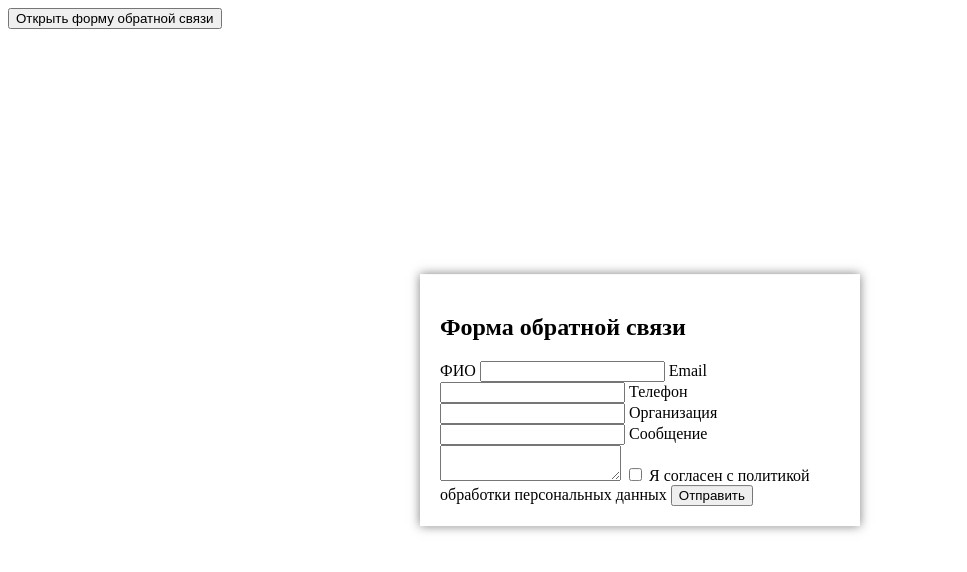
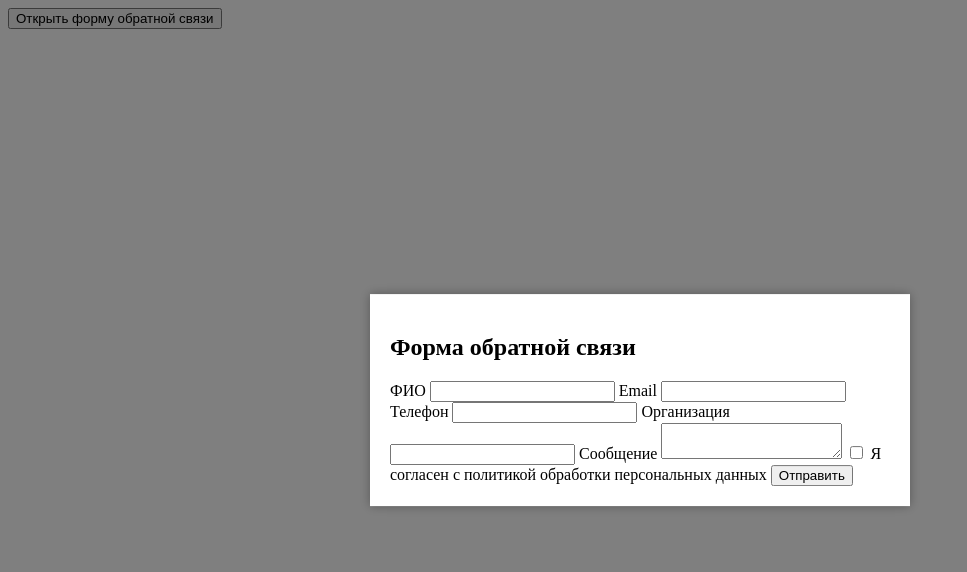
Before and after one commit to SamiraShigalugova/web, a plain HTML site: page Задание 8/index.html in a window 1280 px wide. Both pictures are taken after a click on the button "Открыть форму обратной связи". Shown: the whole page, without its empty margins (0-967 px from the left). Drawn offline with nearby package versions, Linux system fonts and the light colour scheme.

Commit message:
Update style.css

```diff
--- a/Задание 8/style.css
+++ b/Задание 8/style.css
@@ -1,16 +1,28 @@
-#popup {
+.popup {
+  display: none;
   position: fixed;
+  top: 0;
+  left: 0;
+  width: 100%;
+  height: 100%;
+  background: rgba(0, 0, 0, 0.5);
+  z-index: 9999;
+}
+
+.popup-content {
+  position: absolute;
   top: 50%;
   left: 50%;
   transform: translate(-50%, -50%);
   background: #fff;
   padding: 20px;
-    width: 400px;
-    box-shadow: 0 0 10px rgba(0, 0, 0, 0.5);
+  width: 500px;
+  max-width: 95%;
+  box-shadow: 0 0 10px rgba(0, 0, 0, 0.3);
 }
 
-  @media (max-width: 600px) {
-    #popup {
-      width: 90%;
+.message {
+  display: none;
+  margin-top: 20px;
+  padding: 10px;
 }
-  }
```
Lines whose indentation alone changed are shown as unchanged.
